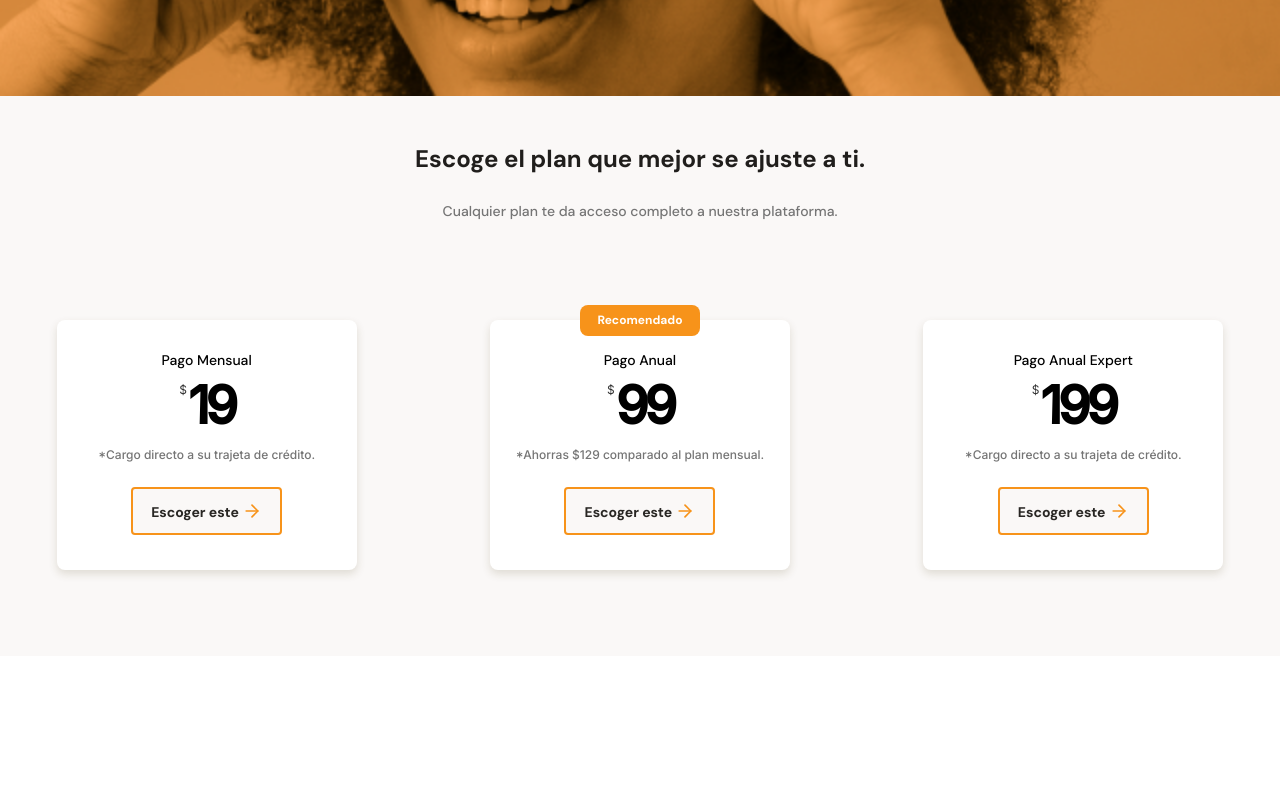
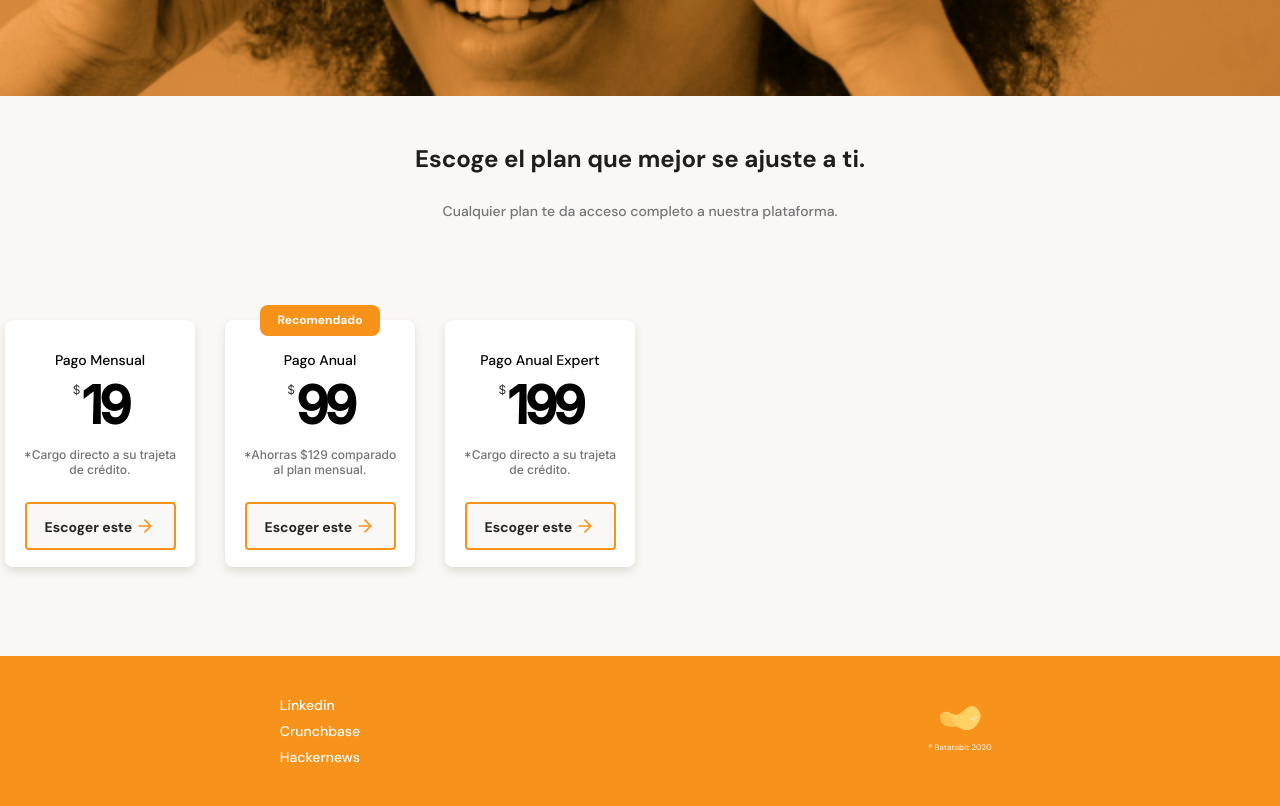
Before and after one commit to retrovertigo1981/responsive-designMF, a plain HTML site: page index.html in a window 1280 px wide. Shown: the part 2788-3594 px from the top of the page. Before the commit the page ends 3444 px from the top, so only its background shows below. Drawn offline with Linux system fonts and the light colour scheme.

Commit message:
terminado el footer

```diff
--- a/index.html
+++ b/index.html
@@ -193,7 +193,17 @@
         </section>
     </main>
     <footer>
+        <section class="left">
+            <ul>
+                <li><a href="#">Linkedin</a></li>
+                <li><a href="#">Crunchbase</a></li>
+                <li><a href="#">Hackernews</a></li>
+            </ul>
+        </section>
 
+        <section class="right">
+            <img src="./assets/imgs/logo-footer.svg" alt="Logo Batatabit 2020">
+        </section>
     </footer>
 </body>
 </html>
--- a/styles.css
+++ b/styles.css
@@ -478,11 +478,11 @@ main {
 .plans-container--cards {
     position: relative;
     scroll-snap-align: center;
-    width: 60%;
-    min-width: 230px;
+    width: 190px;
+    min-width: 190px;
     max-width: 300px;
-    height: 250px;
-    margin: 50px auto 0;
+    height: 247px;
+    margin: 50px 5px 0;
     padding: 0 15px;
     background-color: var(--just-white);
     box-shadow: 0px 4px 8px rgba(89, 73, 30, 0.16);
@@ -578,3 +578,34 @@ main {
     background: url("./assets/icons/arrow-right.svg") center/cover no-repeat;
     vertical-align: text-bottom;
 }
+
+footer {
+    display: flex;
+    width: 100%;
+    height: 150px;
+    background-color: var(--bitcoin-orange);
+}
+
+footer section {
+    display: flex;
+    justify-content: center;
+    align-items: center;
+    width: 50%;
+}
+
+footer .left ul {
+    font-size: 1.4rem;
+    font-weight: 500;
+    line-height: 1.8rem;
+    list-style: none;
+}
+
+.left li {
+    margin: 8px 0;
+
+}
+
+.left a {
+    text-decoration: none;
+    color: var(--just-white);
+}
```
